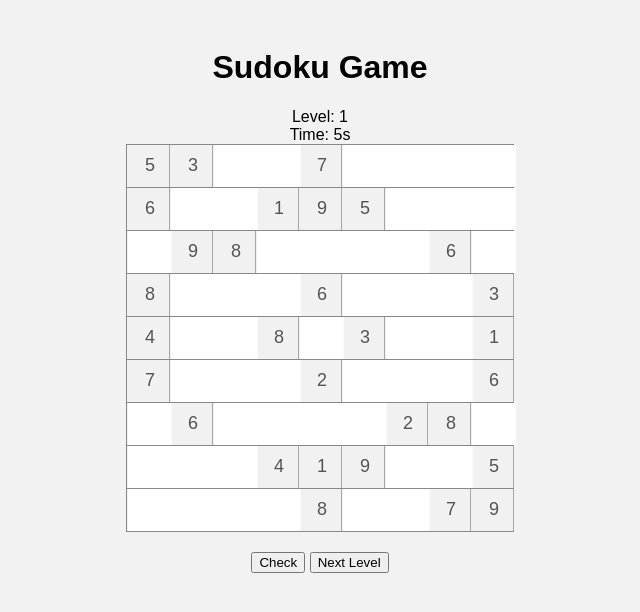
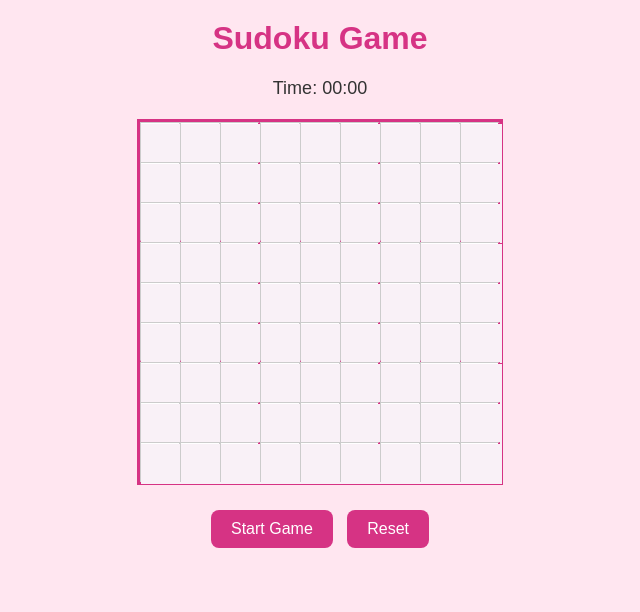
Before and after one commit to jituchoudhary10888-del/Suduko-game, a plain HTML site: page index.html in a window 1280 px wide. Shown: the whole page, without its empty margins (320-960 px from the left). Drawn offline with Linux system fonts and the light colour scheme.

Commit message:
Add files via upload

```diff
--- a/index.html
+++ b/index.html
@@ -1,123 +1,134 @@
-
-<!-- Sudoku Game with Levels and Timer -->
 <!DOCTYPE html>
-<html lang="en">
+<html>
 <head>
-    <meta charset="UTF-8">
   <title>Sudoku Game</title>
   <style>
-        /* Add your CSS styles here */
     body {
       font-family: Arial, sans-serif;
-            background: #f2f2f2;
       text-align: center;
-            padding: 20px;
+      background: #ffe6f0;
     }
-        table {
-            margin: 0 auto;
-            border-collapse: collapse;
+    h1 {
+      margin-top: 20px;
+      color: #d63384;
     }
-        td {
-            border: 1px solid #888;
-            width: 40px;
-            height: 40px;
+    .sudoku-container {
+      display: grid;
+      grid-template-columns: repeat(9, 40px);
+      grid-template-rows: repeat(9, 40px);
+      gap: 0;
+      margin: 20px auto;
+      border: 3px solid #d63384;
+      width: fit-content;
+      background-color: #fff0f5;
     }
-        input {
+    .cell {
+      border: 1px solid #ccc;
+      text-align: center;
+      font-size: 18px;
+      line-height: 40px;
+      background-color: #ffffff;
+    }
+    .cell:nth-child(3n) {
+      border-right: 2px solid #d63384;
+    }
+    .cell:nth-child(n+19):nth-child(-n+27),
+    .cell:nth-child(n+46):nth-child(-n+54) {
+      border-bottom: 2px solid #d63384;
+    }
+    .cell input {
       width: 100%;
       height: 100%;
+      border: none;
       text-align: center;
       font-size: 18px;
-            border: none;
+      background-color: #f9f1f7;
+      color: #d63384;
+    }
+    .cell input:focus {
+      background-color: #ffe6f0;
+      outline: 2px solid #d63384;
     }
     .controls {
       margin-top: 20px;
+    }
+    button {
+      background-color: #d63384;
+      color: white;
+      border: none;
+      padding: 10px 20px;
+      margin: 5px;
+      border-radius: 8px;
+      font-size: 16px;
+      cursor: pointer;
+    }
+    button:hover {
+      background-color: #ad296a;
+    }
+    #timer {
+      font-size: 18px;
+      color: #333;
+      margin-top: 10px;
     }
   </style>
 </head>
 <body>
   <h1>Sudoku Game</h1>
-    <div id="level">Level: 1</div>
-    <div id="timer">Time: 0s</div>
-    <div id="board"></div>
+  <div id="timer">Time: 00:00</div>
+  <div class="sudoku-container" id="sudokuGrid"></div>
   <div class="controls">
-        <button onclick="checkSolution()">Check</button>
-        <button onclick="nextLevel()">Next Level</button>
+    <button onclick="startGame()">Start Game</button>
+    <button onclick="resetGame()">Reset</button>
   </div>
 
   <script>
-        const levels = [
-            [
-                [5, 3, "", "", 7, "", "", "", ""],
-                [6, "", "", 1, 9, 5, "", "", ""],
-                ["", 9, 8, "", "", "", "", 6, ""],
-                [8, "", "", "", 6, "", "", "", 3],
-                [4, "", "", 8, "", 3, "", "", 1],
-                [7, "", "", "", 2, "", "", "", 6],
-                ["", 6, "", "", "", "", 2, 8, ""],
-                ["", "", "", 4, 1, 9, "", "", 5],
-                ["", "", "", "", 8, "", "", 7, 9]
-            ],
-            [
-                [1, "", "", 4, 8, 9, "", "", 6],
-                [7, 3, "", "", "", "", "", 4, ""],
-                ["", "", "", "", "", 1, 2, 9, 5],
-                ["", 9, "", "", "", "", 4, 7, ""],
-                [8, 4, "", "", "", "", "", "", ""],
-                ["", "", 7, "", "", "", "", 2, ""],
-                ["", "", 5, "", "", "", 6, "", ""],
-                ["", "", "", 1, "", "", "", 8, ""],
-                [3, "", 6, "", "", "", "", "", ""]
-            ]
-            // Add more levels up to 10
-        ];
+    const grid = document.getElementById("sudokuGrid");
+    let timerInterval;
+    let seconds = 0;
 
-        let currentLevel = 0;
-        let timer = 0;
-        let timerInterval;
-
-        function renderBoard(level) {
-            clearInterval(timerInterval);
-            timer = 0;
-            document.getElementById("timer").textContent = "Time: 0s";
-            timerInterval = setInterval(() => {
-                timer++;
-                document.getElementById("timer").textContent = "Time: " + timer + "s";
-            }, 1000);
-
-            document.getElementById("level").textContent = "Level: " + (level + 1);
-            const board = levels[level];
-            let html = "<table>";
-            for (let i = 0; i < 9; i++) {
-                html += "<tr>";
-                for (let j = 0; j < 9; j++) {
-                    const val = board[i][j];
-                    if (val === "") {
-                        html += `<td><input type="text" maxlength="1" data-row="${i}" data-col="${j}"></td>`;
-                    } else {
-                        html += `<td><input type="text" value="${val}" disabled></td>`;
+    function createGrid() {
+      grid.innerHTML = "";
+      for (let i = 0; i < 81; i++) {
+        const cell = document.createElement("div");
+        cell.className = "cell";
+        const input = document.createElement("input");
+        input.setAttribute("type", "number");
+        input.setAttribute("min", "1");
+        input.setAttribute("max", "9");
+        cell.appendChild(input);
+        grid.appendChild(cell);
       }
     }
-                html += "</tr>";
-            }
-            html += "</table>";
-            document.getElementById("board").innerHTML = html;
+
+    function startTimer() {
+      clearInterval(timerInterval);
+      seconds = 0;
+      updateTimerDisplay();
+      timerInterval = setInterval(() => {
+        seconds++;
+        updateTimerDisplay();
+      }, 1000);
     }
 
-        function checkSolution() {
-            alert("Checking is not yet implemented!");
+    function updateTimerDisplay() {
+      const min = String(Math.floor(seconds / 60)).padStart(2, '0');
+      const sec = String(seconds % 60).padStart(2, '0');
+      document.getElementById("timer").innerText = `Time: ${min}:${sec}`;
     }
 
-        function nextLevel() {
-            currentLevel++;
-            if (currentLevel >= levels.length) {
-                alert("You've finished all levels!");
+    function resetGame() {
       clearInterval(timerInterval);
-                return;
-            }
-            renderBoard(currentLevel);
+      document.getElementById("timer").innerText = "Time: 00:00";
+      createGrid();
     }
 
-        renderBoard(currentLevel);
+    function startGame() {
+      resetGame();
+      startTimer();
+    }
+
+    // Initial setup
+    createGrid();
   </script>
 </body>
 </html>
```
Lines whose indentation alone changed are shown as unchanged.
